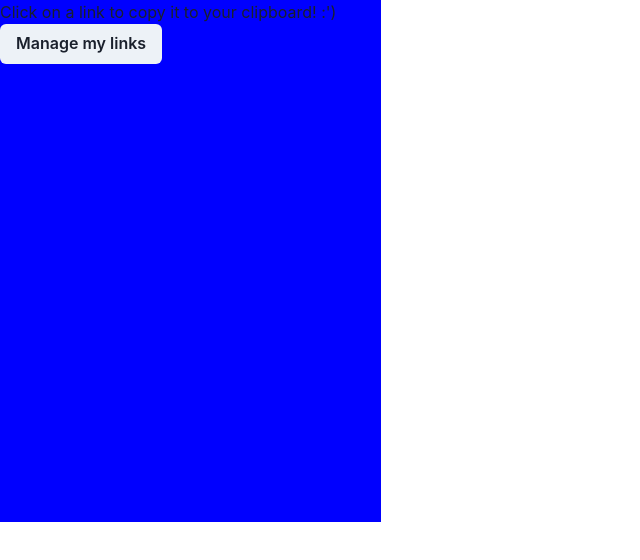
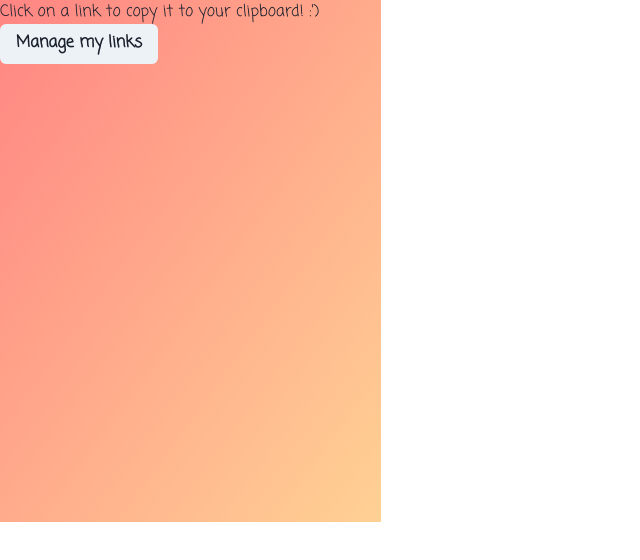
Before and after one commit to byronwang93/Linkt, a React (Create React App) app: page / in a window 1280 px wide. Shown: the top 560 px of the page, without its empty margins (0-640 px from the left). Built offline with nearby package versions, Linux system fonts and the light colour scheme.

Commit message:
initial popup work

```diff
--- a/src/App.js
+++ b/src/App.js
@@ -3,8 +3,10 @@ import { Box, Button, Text } from "@chakra-ui/react";
 
 function App() {
   return (
-    <Box w="381px" h="522px" backgroundColor="blue">
-      <Text>Click on a link to copy it to your clipboard! :')</Text>
+    <Box className="container" p="0" m="0" w="381px" h="522px">
+      <Text fontFamily="Coming Soon">
+        Click on a link to copy it to your clipboard! :')
+      </Text>
       <Button>Manage my links</Button>
     </Box>
   );
--- a/src/index.css
+++ b/src/index.css
@@ -1,13 +1,9 @@
-body {
-  margin: 0;
-  font-family: -apple-system, BlinkMacSystemFont, 'Segoe UI', 'Roboto', 'Oxygen',
-    'Ubuntu', 'Cantarell', 'Fira Sans', 'Droid Sans', 'Helvetica Neue',
-    sans-serif;
-  -webkit-font-smoothing: antialiased;
-  -moz-osx-font-smoothing: grayscale;
+@import url('https://fonts.googleapis.com/css2?family=Coming+Soon&display=swap');
+
+* {
+  font-family: 'Coming Soon', cursive;
 }
 
-code {
-  font-family: source-code-pro, Menlo, Monaco, Consolas, 'Courier New',
-    monospace;
+.container {
+  background-image: linear-gradient(to bottom right, #FF8583, #FFD194);
 }
```
